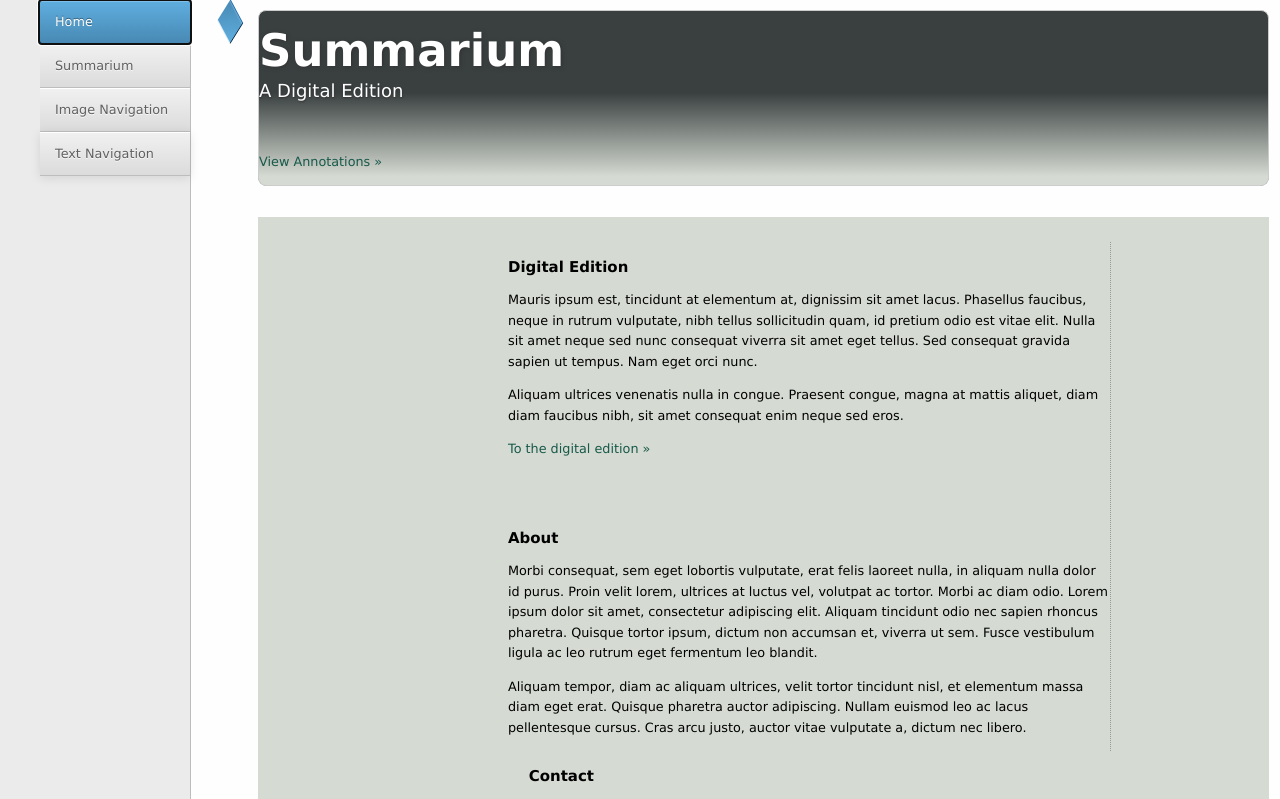
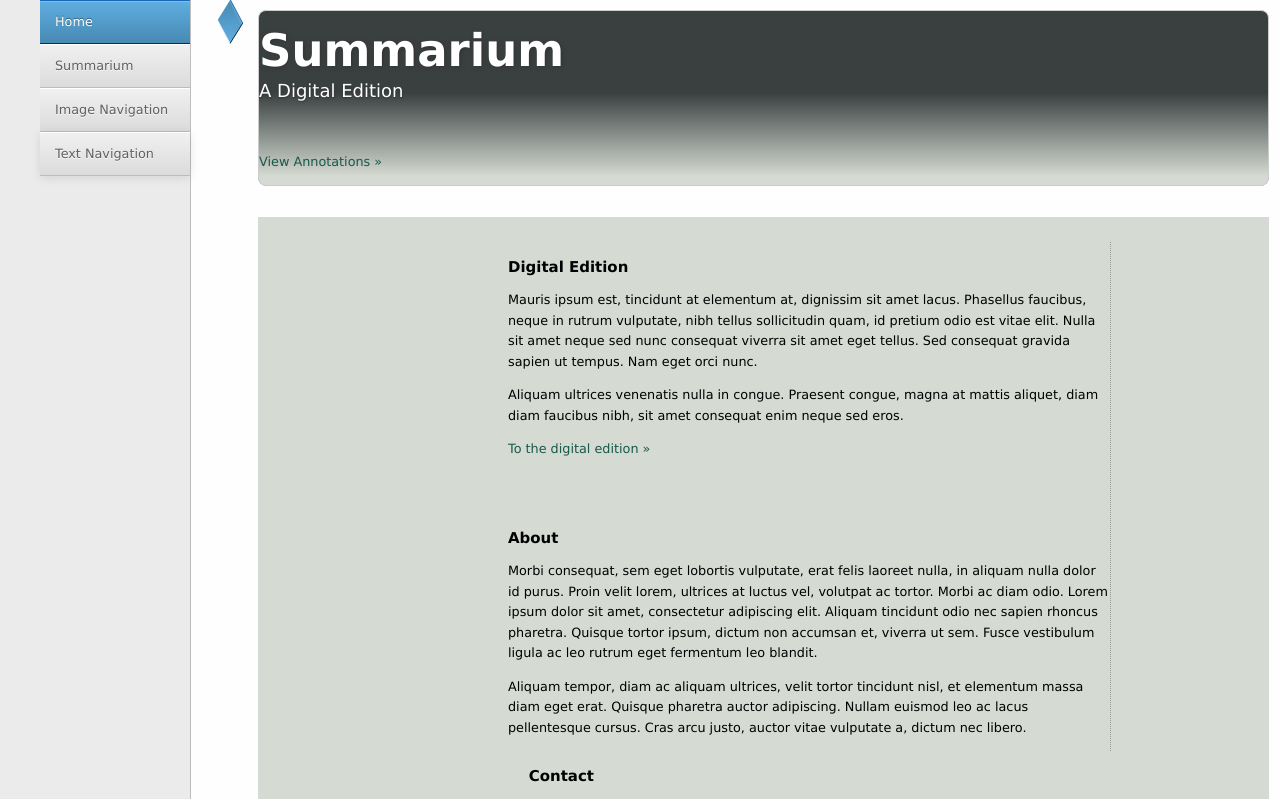
Before and after one commit to DMSTech/summarium, a CodeIgniter app: page / in a window 1280 px wide, with the restyled element focused. Shown: the top 799 px of the page. Run offline with CodeIgniter, Linux system fonts and the light colour scheme.

Commit message:
CSS fix for navigation (remove irritating outlines)

```diff
--- a/css/summarium.css
+++ b/css/summarium.css
@@ -151,6 +151,10 @@ label {
   text-shadow: 0 1px 0 rgba(255, 255, 255, 0.8);
 }
 
+.nav li a:focus {
+	outline:none;
+}
+
 .nav li.active {
   border-top: 1px solid #1768B9;
   border-bottom: 1px solid #0C2D49;
```
